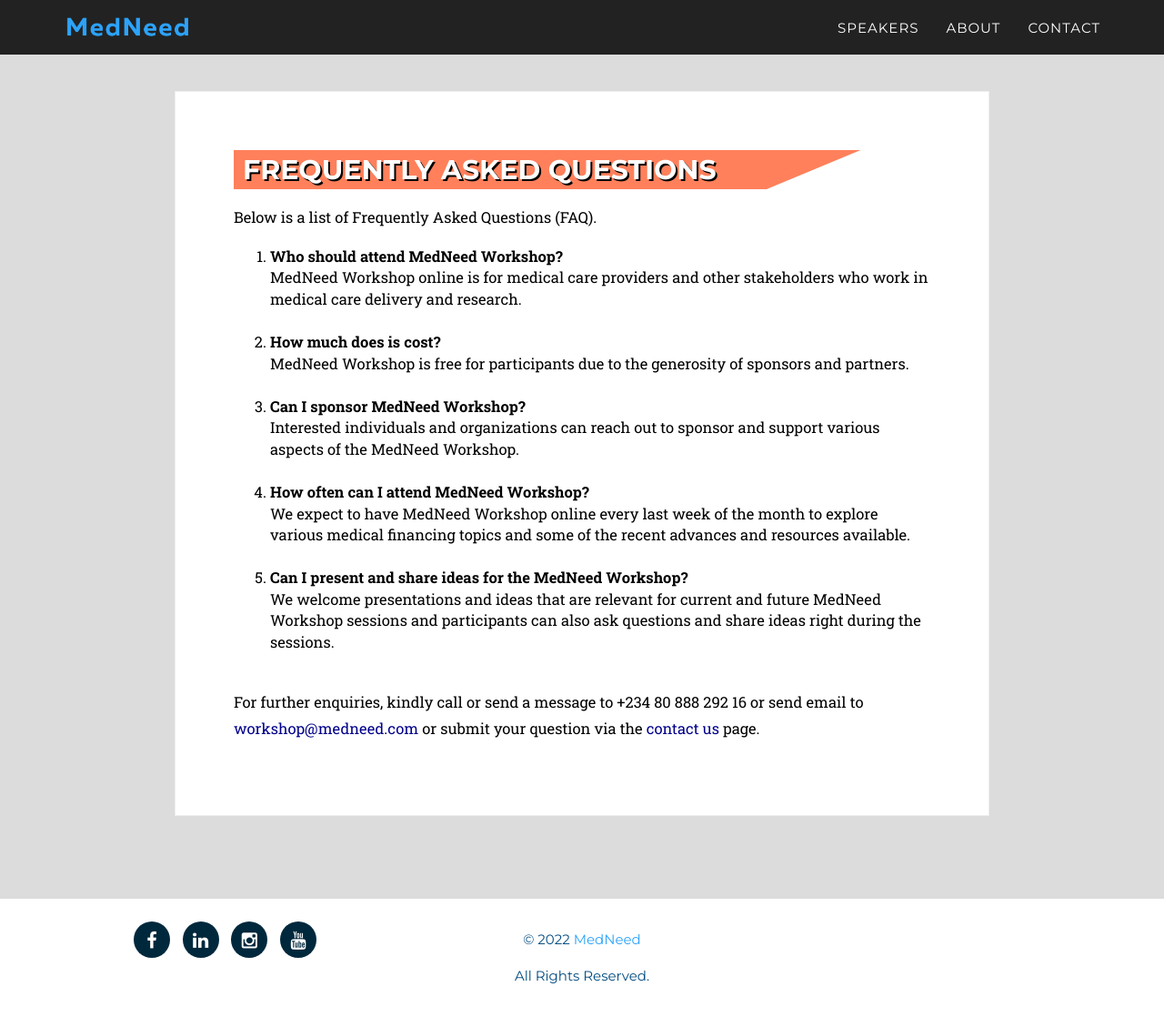
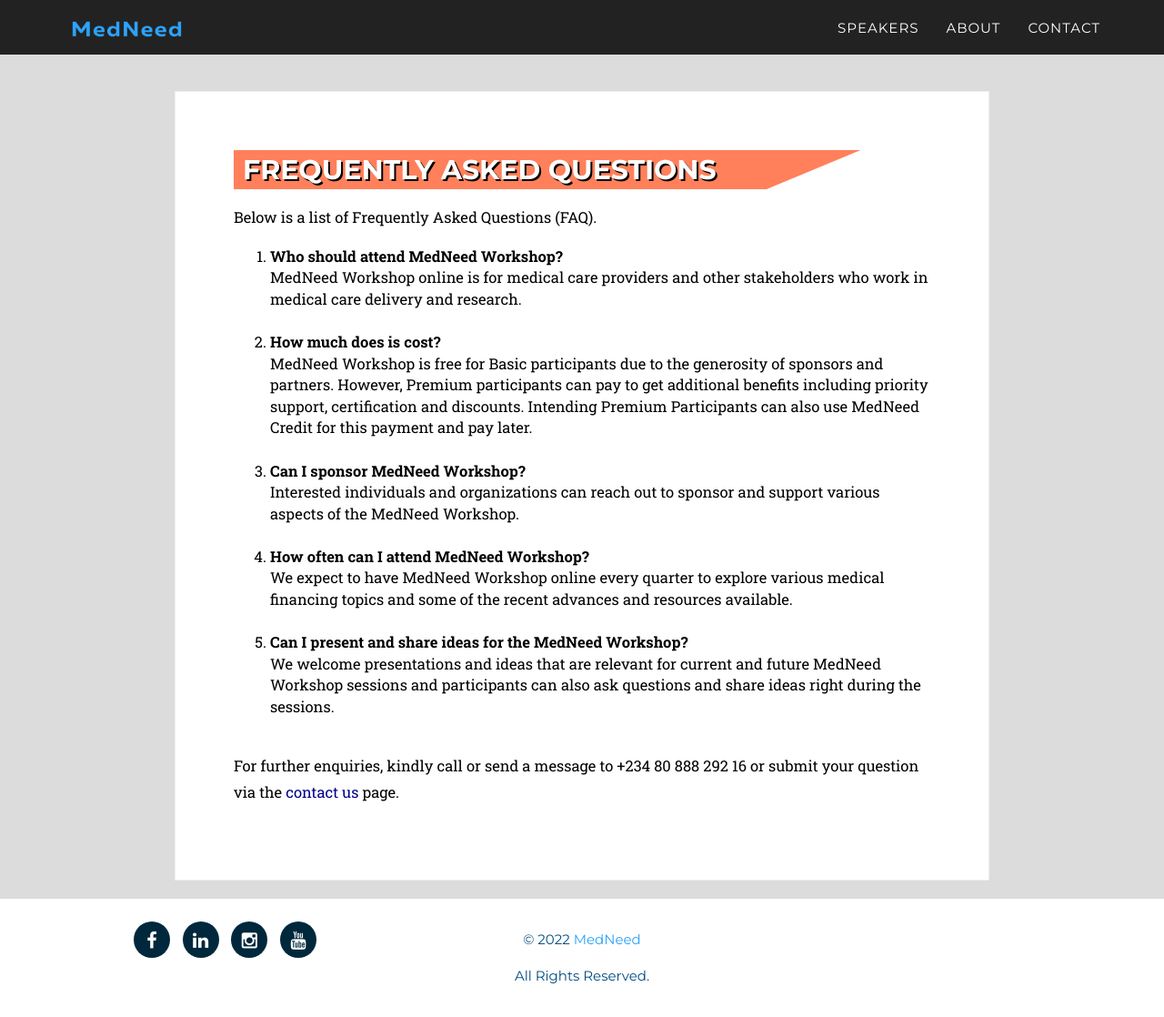
Before and after one commit to Iraneus/workshop, a Jekyll site: the page built from _2017_pages/faqs.html, in a window 1280 px wide and 1118 px high. Shown: the whole window at 91% size. Built offline with Jekyll 4.4.1, drawn with Linux system fonts in a browser that asks for light colours; some web fonts are replaced.

Commit message:
faq and mobile logo updates

```diff
--- a/_2017_pages/about.html
+++ b/_2017_pages/about.html
@@ -12,7 +12,7 @@
       <h1>{{ page.title }}</h1>
 
       <div class="icon-about">
-        <img src="../css/2017_style/img/MedNeed_Workshop.png" alt="MedNeed Workshop">
+        <a href="https://workshop.medneed.com/"><img src="../css/2017_style/img/MedNeed_Workshop.png" alt="MedNeed Workshop"></a>
       </div>
 
       <h2 class="second">Theme</h2>
--- a/_2017_pages/faqs.html
+++ b/_2017_pages/faqs.html
@@ -21,7 +21,7 @@
             {% endfor %}
         </ol>
         <p>
-            For further enquiries, kindly call or send a message to +234 80 888 292 16 or send email to <a href="mailto:workshop@medneed.com">workshop@medneed.com</a> or submit your question via the <a href="/#contacts">contact us</a>
+            For further enquiries, kindly call or send a message to +234 80 888 292 16 <!--or send email to <a href="mailto:workshop@medneed.com">workshop@medneed.com</a> -->or submit your question via the <a href="/#contacts">contact us</a>
             page.
         </p>
     </div>
--- a/_data/twenty_17/faqs.yml
+++ b/_data/twenty_17/faqs.yml
@@ -2,13 +2,13 @@
   answer: MedNeed Workshop online is for medical care providers and other stakeholders who work in medical care delivery and research.
 
 - question: How much does is cost?
-  answer: MedNeed Workshop is free for participants due to the generosity of sponsors and partners.
+  answer: MedNeed Workshop is free for Basic participants due to the generosity of sponsors and partners. However, Premium participants can pay to get additional benefits including priority support, certification and discounts. Intending Premium Participants can also use MedNeed Credit for this payment and pay later.
 
 - question: Can I sponsor MedNeed Workshop?
   answer: Interested individuals and organizations can reach out to sponsor and support various aspects of the MedNeed Workshop.
 
 - question: How often can I attend MedNeed Workshop?
-  answer: We expect to have MedNeed Workshop online every last week of the month to explore various medical financing topics and some of the recent advances and resources available.
+  answer: We expect to have MedNeed Workshop online every quarter to explore various medical financing topics and some of the recent advances and resources available.
 
 - question: Can I present and share ideas for the MedNeed Workshop?
   answer: We welcome presentations and ideas that are relevant for current and future MedNeed Workshop sessions and participants can also ask questions and share ideas right during the sessions.
```
Also changed, not shown: css/2017_style/img/full-MedNeed_Worshop.png, css/2017_style/img/logo-small-transparent.png, css/2017_style/img/logo-small-transparent22.png (deleted).
